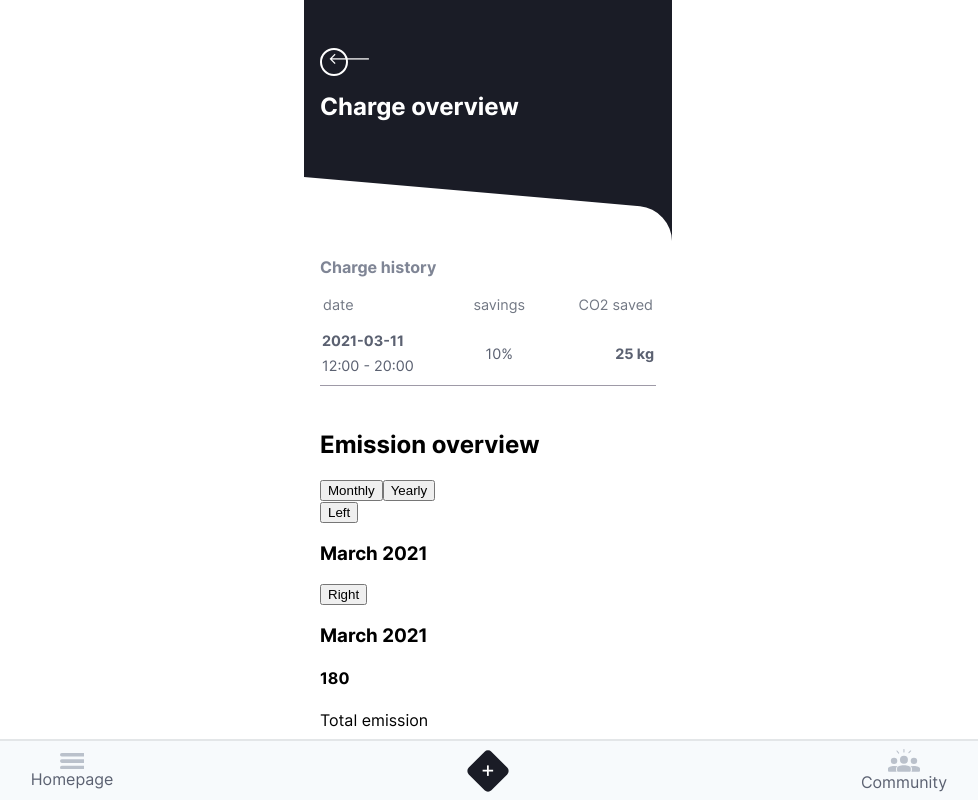
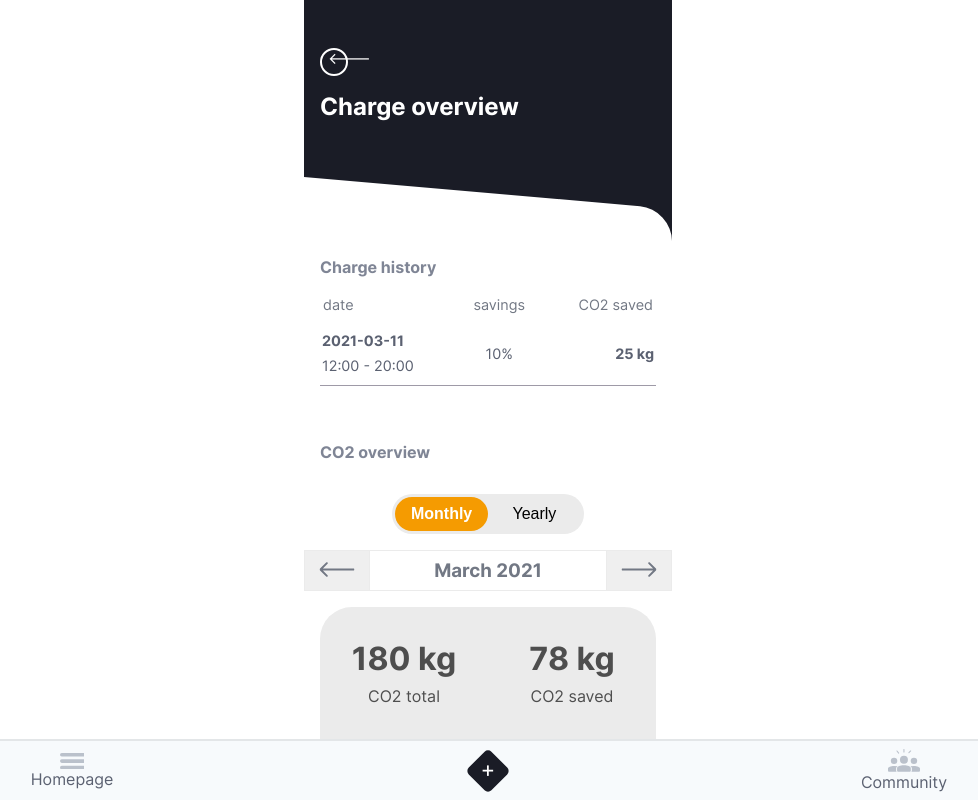
Before and after one commit to joanpadolina/co2-next-dashboard, a Next.js app: page /charge-overview in a window 1280 px wide. Shown: the whole page, without its empty margins (152-1130 px from the left). Built offline with nearby package versions, Linux system fonts and the light colour scheme.

Commit message:
Styling added on overview

```diff
--- a/components/emission-overview/emission-overview.js
+++ b/components/emission-overview/emission-overview.js
@@ -1,7 +1,9 @@
 import React, { useState } from 'react'
+import IconArrow from '../../public/icons/icon-arrow-up.svg'
 
 export default function EmissionOverview() {
   const [currentDate, setCurrentDate] = useState('March 2021')
+  const [toggleActive, setToggleActive] = useState('Monthly')
 
   const data = {
     totalEmission: 180,
@@ -10,37 +12,109 @@ export default function EmissionOverview() {
     fossil: 85
   }
 
-  return (
-    <article>
-      <h2>Emission overview</h2>
-      <section>
-        <button>Monthly</button>
-        <button>Yearly</button>
-      </section>
-      <section>
-        <button>Left</button>
-        <h3>{currentDate}</h3>
-        <button>Right</button>
-      </section>
-      <article>
-        <h3>{currentDate}</h3>
-        <article>
-          <h4>{data.totalEmission}</h4>
-          <p>Total emission</p>
+  function handleToggle(e) {
+    const value = e.target.computedName
+
+    if (value === 'Yearly') {
+      setCurrentDate('2021')
+    } else {
+      setCurrentDate('March 2021')
+    }
+
+    setToggleActive(value)
+  }
+
+  const MonthlyOverview = () => {
+    return (
+      <article className='emission-overview__total'>
+        <article className='emission-overview__value'>
+          <h4 className='emission-overview__value-title'>
+            {data.totalEmission} kg
+          </h4>
+          <p>CO2 total</p>
         </article>
-        <article>
-          <h4>{data.savedCarbon}</h4>
-          <p>Saved Carbon</p>
+
+        <article className='emission-overview__value'>
+          <h4 className='emission-overview__value-title'>
+            {data.savedCarbon} kg
+          </h4>
+          <p>CO2 saved</p>
         </article>
-        <article>
-          <h4>{data.fossilFree}</h4>
+
+        <article className='emission-overview__value'>
+          <h4 className='emission-overview__value-title'>{data.fossilFree}%</h4>
           <p>Fossil-free energy used</p>
         </article>
-        <article>
-          <h4>{data.fossil}</h4>
+
+        <article className='emission-overview__value'>
+          <h4 className='emission-overview__value-title'>{data.fossil} kWh</h4>
           <p>Fossil energy used</p>
         </article>
       </article>
+    )
+  }
+
+  const YearlyOverview = () => {
+    return (
+      <article className='emission-overview__total'>
+        <article className='emission-overview__value'>
+          <h4 className='emission-overview__value-title'>500 kg</h4>
+          <p>CO2 total</p>
+        </article>
+
+        <article className='emission-overview__value'>
+          <h4 className='emission-overview__value-title'>300 kg</h4>
+          <p>CO2 saved</p>
+        </article>
+
+        <article className='emission-overview__value'>
+          <h4 className='emission-overview__value-title'>25%</h4>
+          <p>Fossil-free energy used</p>
+        </article>
+
+        <article className='emission-overview__value'>
+          <h4 className='emission-overview__value-title'>235 kWh</h4>
+          <p>Fossil energy used</p>
+        </article>
+      </article>
+    )
+  }
+  return (
+    <article className='emission-overview'>
+      <h2 className='font--title'>CO2 overview</h2>
+      <section className='emission-overview__toggle-wrapper'>
+        <button
+          onClick={(e) => handleToggle(e)}
+          className={` ${
+            toggleActive === 'Monthly'
+              ? 'emission-overview__toggle--enabled '
+              : ''
+          }emission-overview__toggle`}
+        >
+          Monthly
+        </button>
+        <button
+          onClick={(e) => handleToggle(e)}
+          className={`${
+            toggleActive === 'Yearly'
+              ? 'emission-overview__toggle--enabled'
+              : ''
+          }  emission-overview__toggle`}
+        >
+          Yearly
+        </button>
+      </section>
+
+      <section className='emission-overview__calendar-selection'>
+        <button className='emission-overview__button'>
+          <IconArrow className='emission-overview__select-arrow' />
+        </button>
+        <h3 className='emission-overview__calendar-date'>{currentDate}</h3>
+        <button className='emission-overview__button'>
+          <IconArrow className='emission-overview__select-arrow emission-overview__select-arrow--right' />
+        </button>
+      </section>
+      {toggleActive === 'Monthly' ? <MonthlyOverview /> : <YearlyOverview />}
     </article>
   )
 }
--- a/styles/base.css
+++ b/styles/base.css
@@ -6,6 +6,7 @@
     --c-white: #FFF;
     --c-primary: #F59B01;
     --c-secondary: #A4EFBC;
+    --c-grey--100: #EBEBEB;
     --c-grey--200: #F7FAFC;
     --c-grey--300: #9E9AA7;
     --c-grey--400: #727884;
--- /dev/null
+++ b/styles/components/emission-overview.css
@@ -0,0 +1,90 @@
+.emission-overview__toggle-wrapper {
+    display: flex;
+    position: relative;
+    width: 12rem;
+    margin: 2rem auto 0;
+    background-color: var(--c-grey--100);
+    padding: .2rem;
+    border-radius: 5rem;
+}
+
+.emission-overview__toggle::after {
+    display: block;
+    position: absolute;
+    width: 6rem;
+    height: 5rem;
+    background: tomato;
+    top: 0;
+    left: 0;
+    z-index: 1;
+}
+
+.emission-overview__toggle {
+    border-radius: 5rem;
+    padding: .5rem;
+    width: 6rem;
+    font-size: 1rem;
+    background-color: transparent;
+    border: none;
+}
+
+.emission-overview__toggle--enabled {
+    background-color: var(--c-primary);
+    color: var(--c-white);
+    font-weight: bold;
+}
+
+.emission-overview__calendar-selection {
+    display: flex;
+    justify-content: center;
+    background-color: var(--c-grey--200);
+    margin: var(--s-default) -1rem;
+    border: .1rem solid var(--c-grey--100);
+    color: var(--c-grey--400)
+}
+
+.emission-overview__button {
+    border: none;
+    padding: 0 1.5rem;
+}
+
+.emission-overview__select-arrow {
+    transform: rotate(-90deg);
+}
+
+.emission-overview__select-arrow path {
+    fill: var(--c-grey--400);
+}
+
+.emission-overview__select-arrow--right {
+    transform: rotate(90deg);
+}
+
+.emission-overview__calendar-date {
+    padding: .5rem var(--s-default);
+    background-color: var(--c-white);
+    flex: 1;
+    margin: 0rem;
+    text-align: center;
+    border-left: .1rem solid var(--c-grey--100);
+    border-right: .1rem solid var(--c-grey--100);
+}
+
+.emission-overview__total {
+    display: flex;
+    flex-wrap: wrap;
+    text-align: center;
+    color: var(--c-grey--700);
+    background-color: var(--c-grey--100);
+    border-radius: 2rem;
+}
+
+.emission-overview__value {
+    width: 50%;
+}
+
+.emission-overview__value-title {
+    font-size: 2rem;
+    margin-top: 2rem;
+    margin-bottom: -.5rem;
+}
--- a/styles/globals.css
+++ b/styles/globals.css
@@ -13,6 +13,7 @@
 @import './components/popup-amout.css';
 @import './components/community.css';
 @import './components/charge-overview.css';
+@import './components/emission-overview.css';
 @import './globals/typography.css';
 @import './globals/button.css';
 @import './base.css';
```
